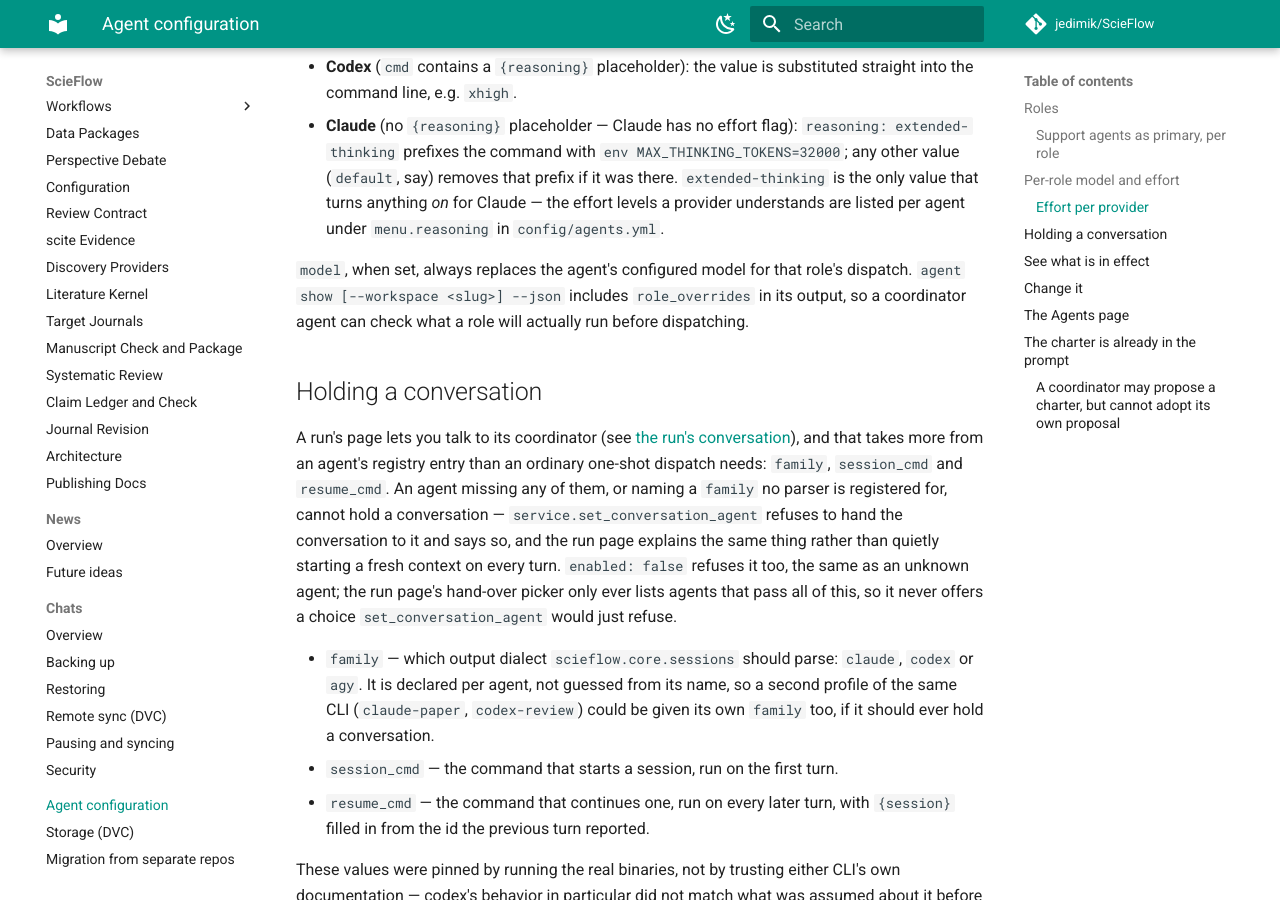
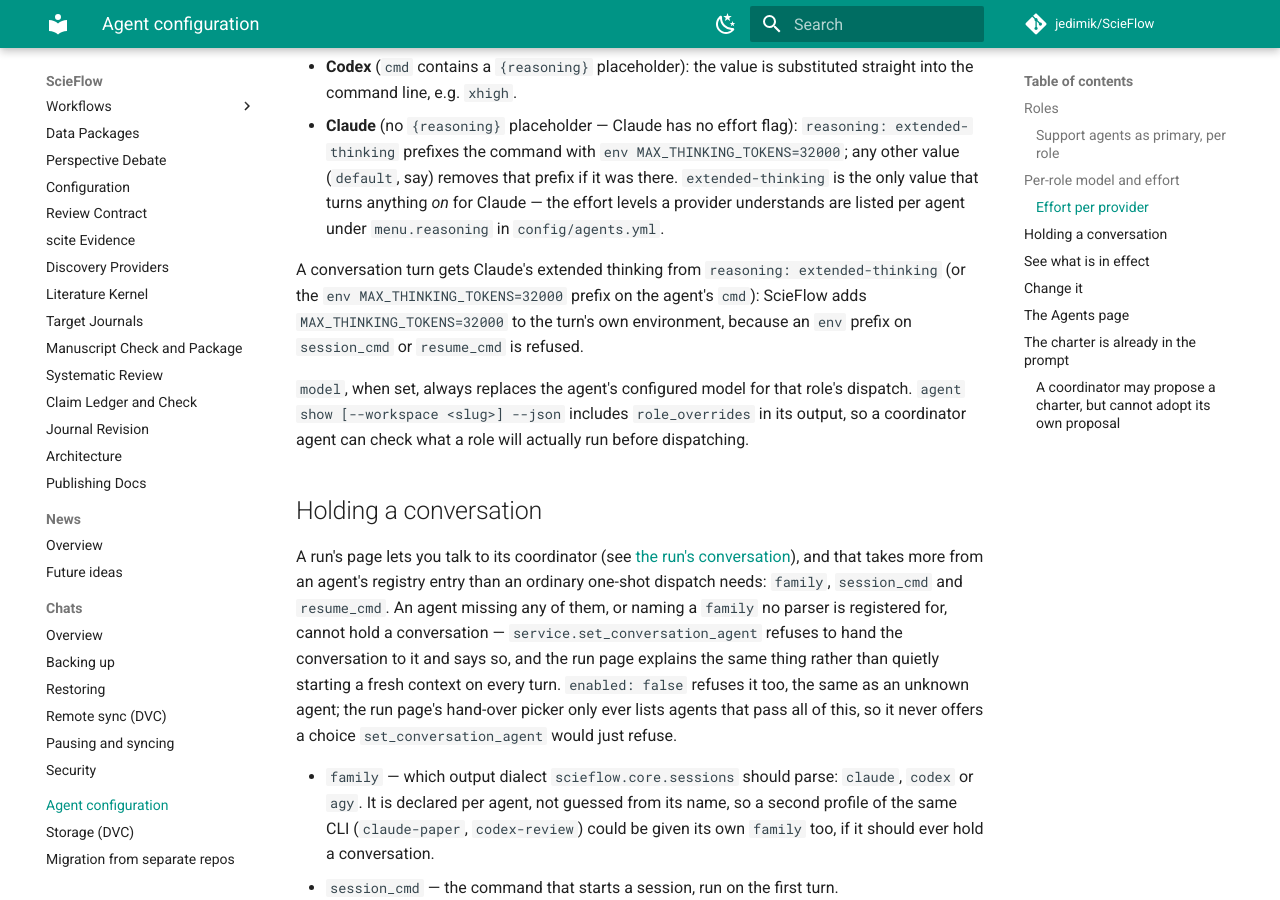
Before and after one commit to jedimik/ScieFlow, an MkDocs documentation site: the page built from docs/agents.md, in a window 1280 px wide and 900 px high, scrolled down 3078 px. Built offline with MkDocs 1.6.1 and Material for MkDocs 9.7.7, drawn with Linux system fonts in a browser that asks for light colours; comment, search, counter and statistics services are not loaded.

Commit message:
docs(agents): F-2 sentence S3, conversation extended thinking (F-2 t5)

```diff
--- a/docs/agents.md
+++ b/docs/agents.md
@@ -126,6 +126,8 @@
   value that turns anything *on* for Claude — the effort levels a provider
   understands are listed per agent under `menu.reasoning` in
   `config/agents.yml`.
+
+A conversation turn gets Claude's extended thinking from `reasoning: extended-thinking` (or the `env MAX_THINKING_TOKENS=32000 ` prefix on the agent's `cmd`): ScieFlow adds `MAX_THINKING_TOKENS=32000` to the turn's own environment, because an `env` prefix on `session_cmd` or `resume_cmd` is refused.
 
 `model`, when set, always replaces the agent's configured model for that
 role's dispatch. `agent show [--workspace <slug>] --json` includes
```
